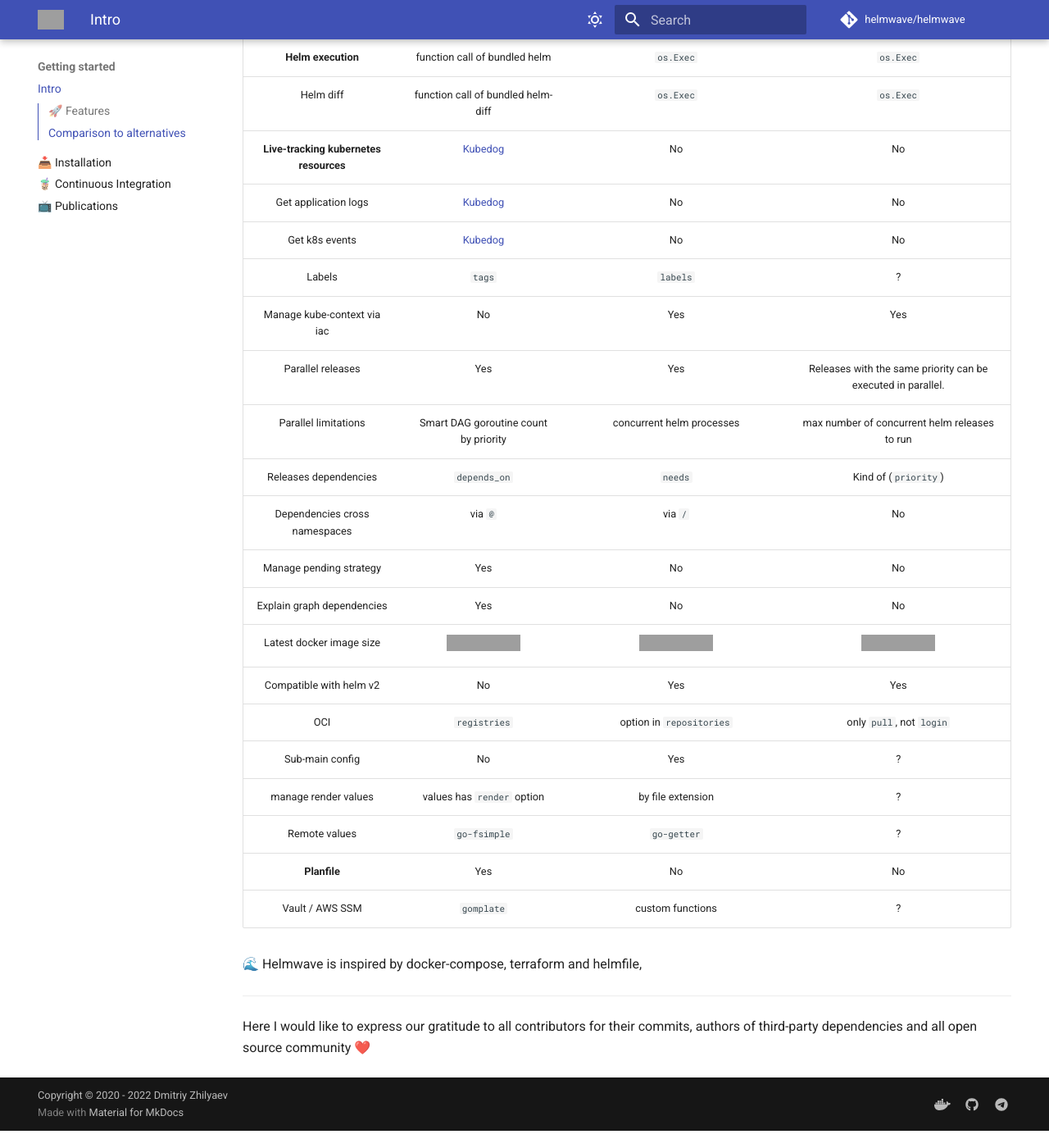
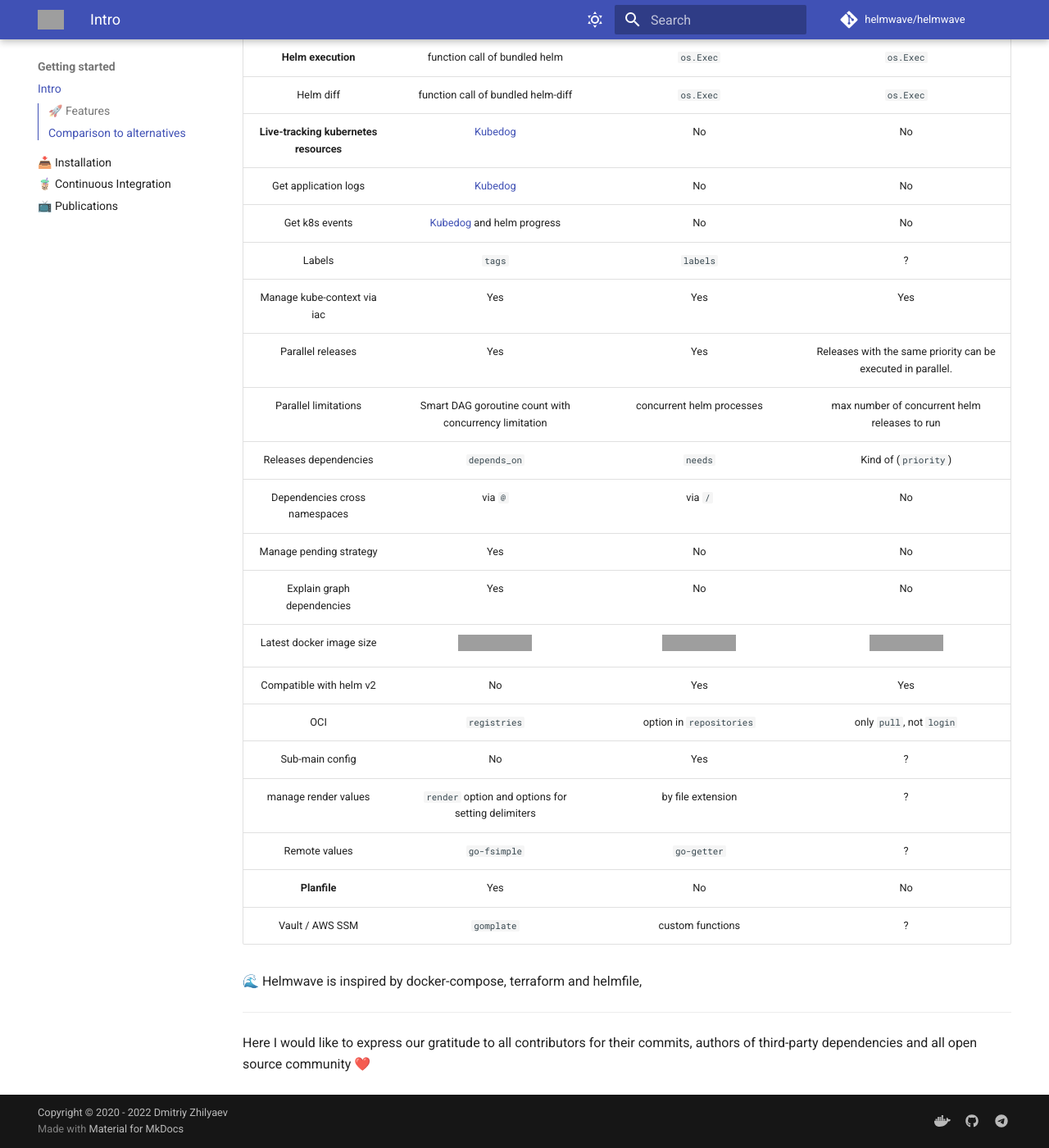
Before and after one commit to helmwave/docs, an MkDocs documentation site: the page built from docs/intro.md, in a window 1280 px wide and 1400 px high, scrolled down 1022 px. Shown: the whole window at 82% size. Built offline with MkDocs 1.6.1 and Material for MkDocs 9.7.7, drawn with Linux system fonts in a browser that asks for light colours; comment, search, counter and statistics services are not loaded; the version menu is left out; before the commit the page ends 2401 px from its top, so only the background shows below that; grey boxes are pictures that could not be loaded.

Commit message:
fix: update comparison

```diff
--- a/docs/intro.md
+++ b/docs/intro.md
@@ -29,11 +29,11 @@
 |               Helm diff                |                            function call of bundled helm-diff                             |                                       `os.Exec`                                       |                           `os.Exec`                           |
 | **Live-tracking kubernetes resources** |                        [Kubedog](https://github.com/werf/kubedog)                         |                                          No                                           |                              No                               |
 |          Get application logs          |                        [Kubedog](https://github.com/werf/kubedog)                         |                                          No                                           |                              No                               |
-|             Get k8s events             |                        [Kubedog](https://github.com/werf/kubedog)                         |                                          No                                           |                              No                               |
+|             Get k8s events             |               [Kubedog](https://github.com/werf/kubedog) and helm progress                |                                          No                                           |                              No                               |
 |                 Labels                 |                                          `tags`                                           |                                       `labels`                                        |                               ?                               |
-|      Manage kube-context via iac       |                                            No                                             |                                          Yes                                          |                              Yes                              |
+|      Manage kube-context via iac       |                                            Yes                                            |                                          Yes                                          |                              Yes                              |
 |           Parallel releases            |                                            Yes                                            |                                          Yes                                          | Releases with the same priority can be executed in parallel.  |
-|          Parallel limitations          |                           Smart DAG goroutine count by priority                           |                               concurrent helm processes                               |         max number of concurrent helm releases to run         |
+|          Parallel limitations          |                   Smart DAG goroutine count with concurrency limitation                   |                               concurrent helm processes                               |         max number of concurrent helm releases to run         |
 |         Releases dependencies          |                                       `depends_on`                                        |                                        `needs`                                        |                     Kind of (`priority`)                      |
 |     Dependencies cross namespaces      |                                          via `@`                                          |                                        via `/`                                        |                              No                               |
 |        Manage pending strategy         |                                            Yes                                            |                                          No                                           |                              No                               |
@@ -42,7 +42,7 @@
 |        Compatible with helm v2         |                                            No                                             |                                          Yes                                          |                              Yes                              |
 |                  OCI                   |                                       `registries`                                        |                               option in `repositories`                                |                   only `pull`, not `login`                    |
 |            Sub-main config             |                                            No                                             |                                          Yes                                          |                               ?                               |
-|          manage render values          |                                values has `render` option                                 |                                   by file extension                                   |                               ?                               |
+|          manage render values          |                    `render` option and options for setting delimiters                     |                                   by file extension                                   |                               ?                               |
 |             Remote values              |                                       `go-fsimple`                                        |                                      `go-getter`                                      |                               ?                               |
 |              **Planfile**              |                                            Yes                                            |                                          No                                           |                              No                               |
 |            Vault / AWS SSM             |                                        `gomplate`                                         |                                   custom functions                                    |                               ?                               |
```
